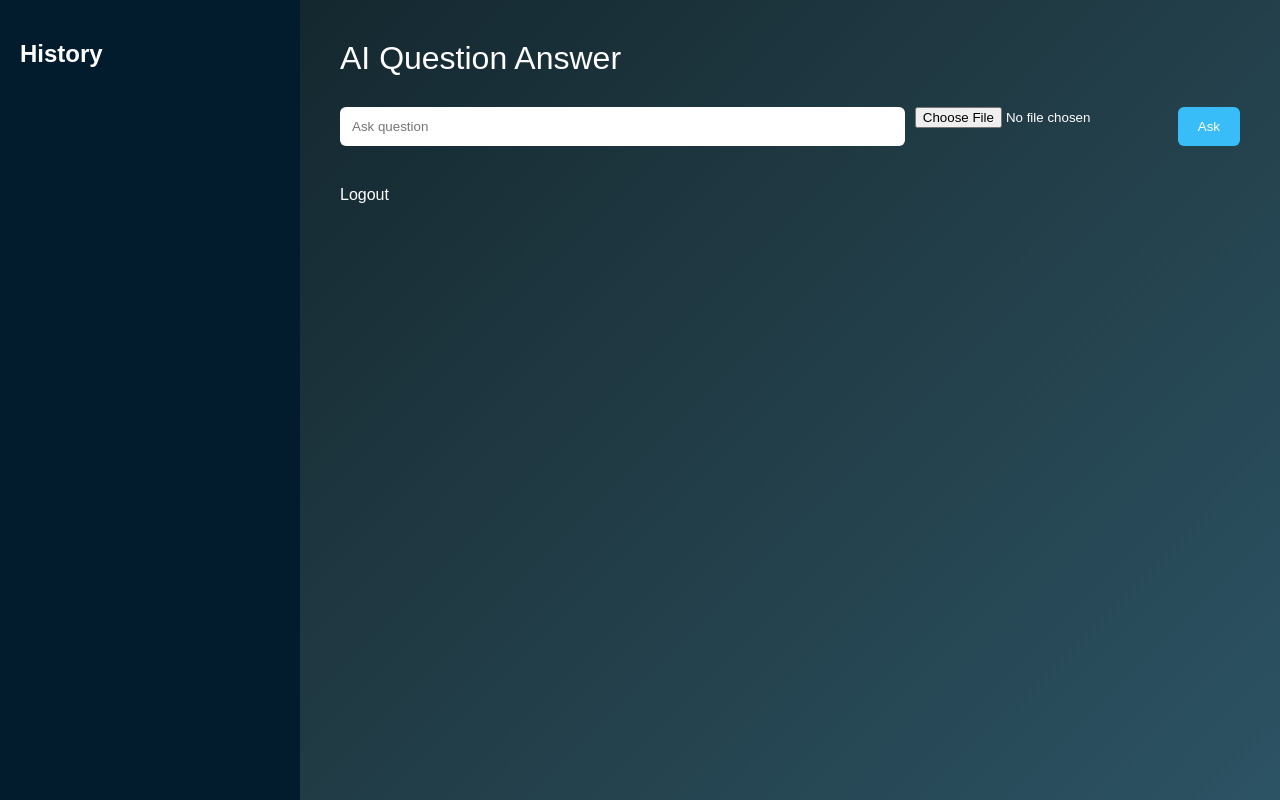
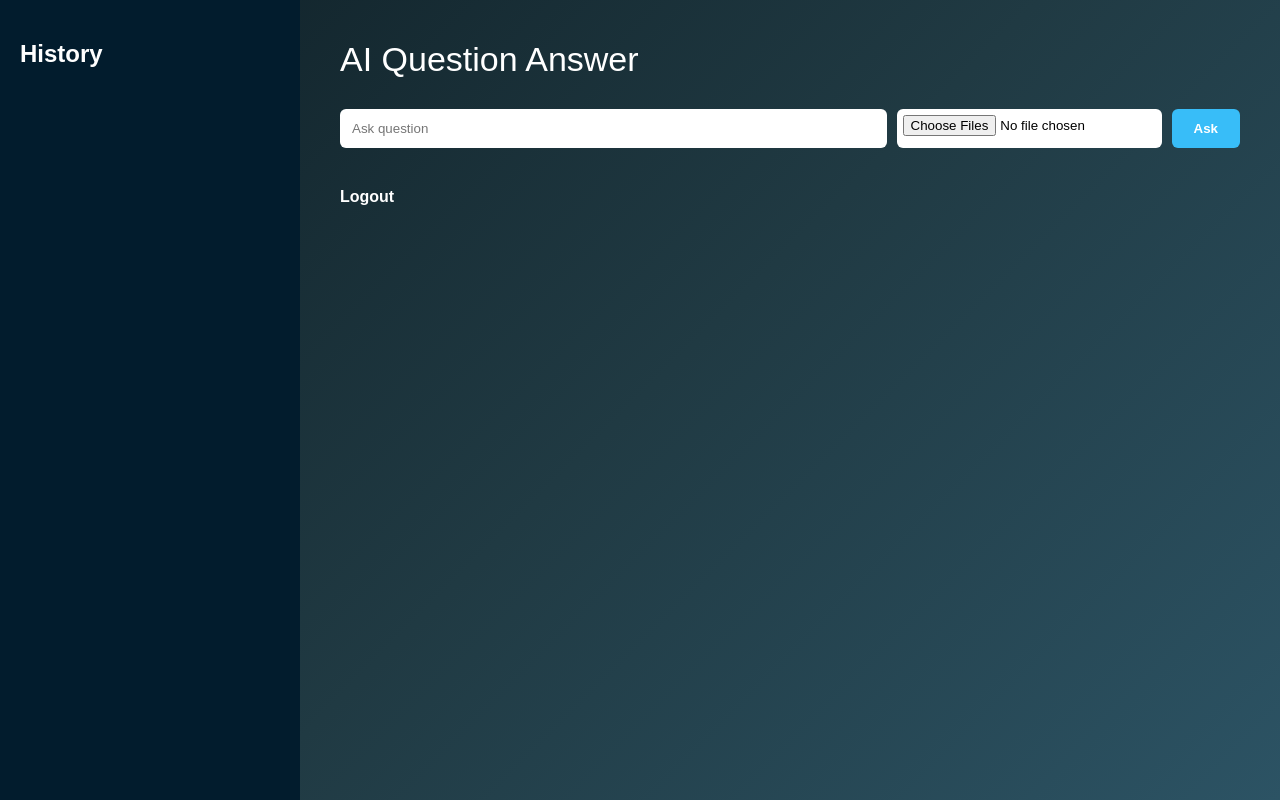
Before and after one commit to bindudasangam-glitch/ai-hallucination-project, a Flask app: page /chat in a window 1280 px wide. Run offline with Flask 3, Linux system fonts and the light colour scheme; a user stored in the database is signed in.

```diff
--- a/templates/index.html
+++ b/templates/index.html
@@ -8,7 +8,7 @@
 
 body{
 margin:0;
-font-family:Arial;
+font-family:Arial, Helvetica, sans-serif;
 background:linear-gradient(135deg,#0f2027,#203a43,#2c5364);
 color:white;
 }
@@ -18,11 +18,13 @@ display:flex;
 height:100vh;
 }
 
+/* Sidebar */
+
 .sidebar{
 width:260px;
 background:#021c2d;
 padding:20px;
-overflow:auto;
+overflow-y:auto;
 }
 
 .sidebar h2{
@@ -31,9 +33,10 @@ margin-bottom:20px;
 
 .history-item{
 background:#2c3e50;
-padding:10px;
+padding:12px;
 margin-bottom:10px;
 border-radius:6px;
+cursor:pointer;
 color:white;
 }
 
@@ -41,15 +44,19 @@ color:white;
 background:#34495e;
 }
 
+/* Main section */
+
 .main{
 flex:1;
 padding:40px;
 }
 
 .title{
-font-size:32px;
+font-size:34px;
 margin-bottom:30px;
 }
+
+/* Form */
 
 form{
 display:flex;
@@ -60,16 +67,24 @@ margin-bottom:20px;
 input[type=text]{
 flex:1;
 padding:12px;
+border-radius:6px;
 border:none;
+}
+
+input[type=file]{
+background:white;
+color:black;
+padding:6px;
 border-radius:6px;
 }
 
 button{
-padding:12px 20px;
+padding:12px 22px;
 background:#38bdf8;
 border:none;
 border-radius:6px;
 color:white;
+font-weight:bold;
 cursor:pointer;
 }
 
@@ -77,12 +92,20 @@ button:hover{
 background:#0ea5e9;
 }
 
+/* Cards */
+
 .card{
 background:#2c3e50;
 padding:20px;
 border-radius:10px;
 margin-top:20px;
 }
+
+.card h3{
+margin-top:0;
+}
+
+/* Hallucination score */
 
 .score-box{
 margin-top:15px;
@@ -93,18 +116,18 @@ text-align:center;
 font-weight:bold;
 }
 
-/* hallucination colors */
+/* Colors */
 
 .low{
-background:green;
+background:#16a34a;
 }
 
 .medium{
-background:orange;
+background:#f59e0b;
 }
 
 .high{
-background:red;
+background:#ef4444;
 }
 
 .logout{
@@ -112,6 +135,7 @@ margin-top:20px;
 display:inline-block;
 color:white;
 text-decoration:none;
+font-weight:bold;
 }
 
 </style>
@@ -130,7 +154,7 @@ text-decoration:none;
 
 {% for h in history %}
 
-<a href="/history/{{ loop.index0 }}" style="text-decoration:none">
+<a href="/history/{{loop.index0}}" style="text-decoration:none">
 
 <div class="history-item">
 
@@ -144,8 +168,7 @@ text-decoration:none;
 
 </div>
 
-
-<!-- Main Area -->
+<!-- Main Content -->
 
 <div class="main">
 
@@ -155,11 +178,12 @@ text-decoration:none;
 
 <input type="text" name="question" placeholder="Ask question">
 
-<input type="file" name="image">
+<input type="file" name="image" multiple>
 
 <button type="submit">Ask</button>
 
 </form>
+
 
 {% if question %}
 
@@ -192,6 +216,7 @@ Hallucination Score: {{score}} %
 
 {% endif %}
 
+
 <a class="logout" href="/logout">Logout</a>
 
 </div>
```
